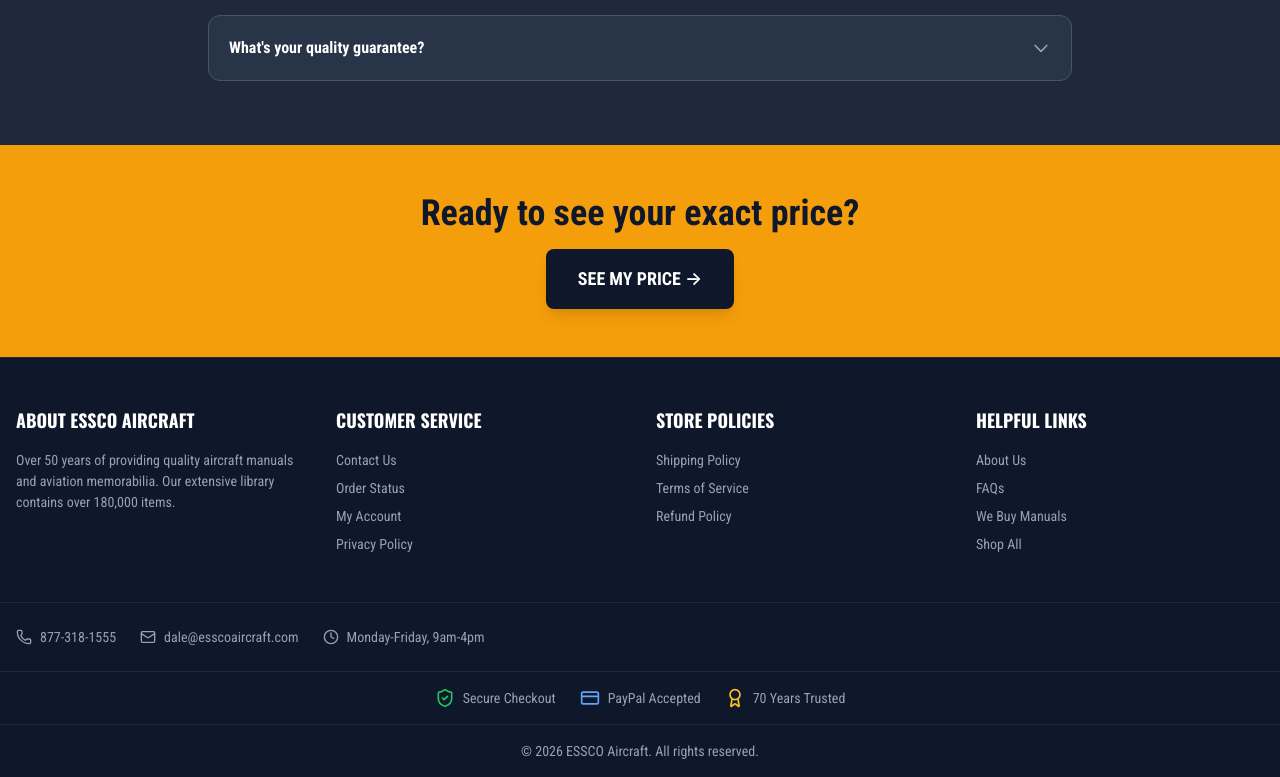
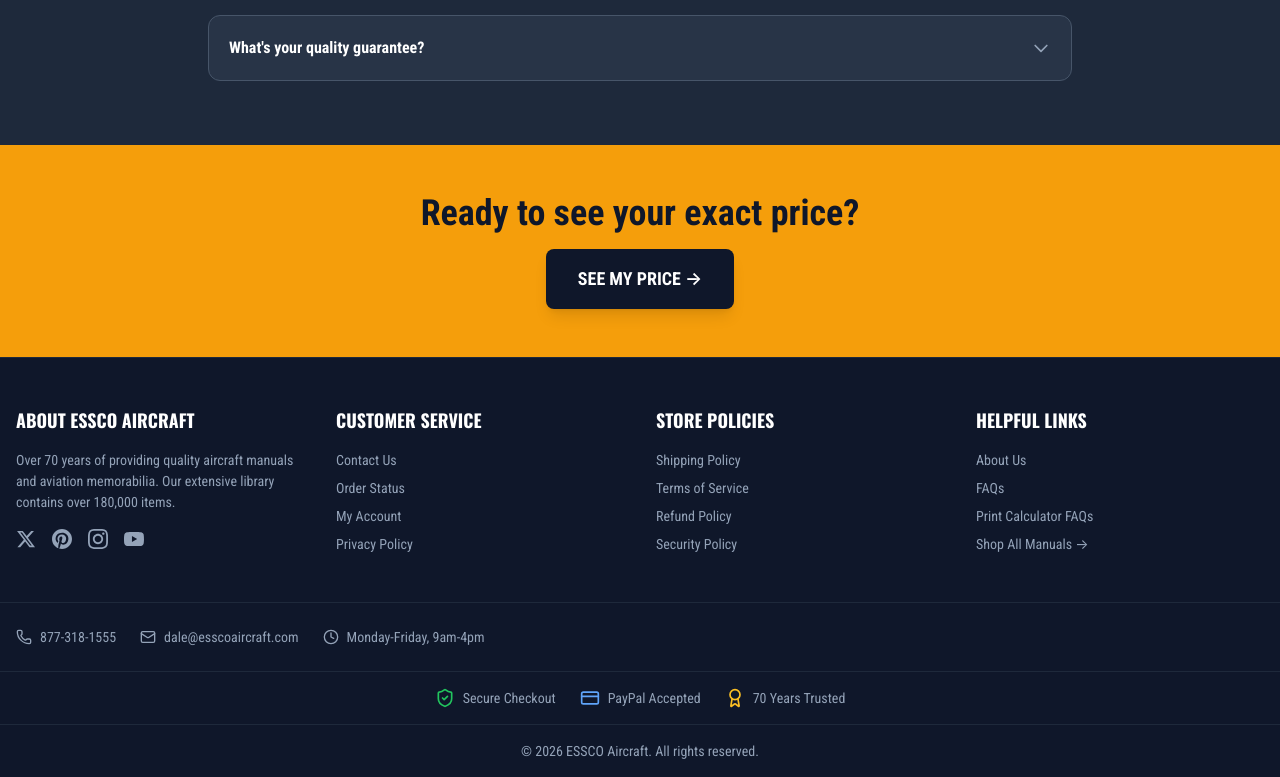
Before and after one commit to navspex/print_essco_aircraft_com, a React (Vite) app: page / in a window 1280 px wide. Shown: the part 5929-6706 px from the top of the page. Built offline with nearby package versions, Linux system fonts and the light colour scheme.

Commit message:
FIX: Footer links - all external to Shopify with target=_blank + social media

```diff
--- a/src/App.tsx
+++ b/src/App.tsx
@@ -405,16 +405,48 @@
       </section>
 
       {/* ==================== FOOTER ==================== */}
+      {/* ==================== FOOTER - Links to Shopify (external, new tab) ==================== */}
       <footer className="bg-slate-900 text-slate-400 border-t border-slate-800">
         <div className="max-w-7xl mx-auto px-4 py-12">
           <div className="grid grid-cols-1 md:grid-cols-2 lg:grid-cols-4 gap-8">
             <div>
               <h3 className="text-white font-bold text-lg uppercase mb-4" style={{ fontFamily: "'Oswald', sans-serif" }}>About ESSCO Aircraft</h3>
-              <p className="text-sm leading-relaxed mb-4">Over 50 years of providing quality aircraft manuals and aviation memorabilia. Our extensive library contains over 180,000 items.</p>
+              <p className="text-sm leading-relaxed mb-4">Over 70 years of providing quality aircraft manuals and aviation memorabilia. Our extensive library contains over 180,000 items.</p>
+              {/* Social Media Links */}
+              <div className="flex gap-4 mt-4">
+                <a href="https://twitter.com/esscoaircraft" target="_blank" rel="noopener noreferrer" className="hover:text-amber-400 transition-colors" aria-label="Twitter"><svg className="w-5 h-5" fill="currentColor" viewBox="0 0 24 24"><path d="M18.244 2.25h3.308l-7.227 8.26 8.502 11.24H16.17l-5.214-6.817L4.99 21.75H1.68l7.73-8.835L1.254 2.25H8.08l4.713 6.231zm-1.161 17.52h1.833L7.084 4.126H5.117z"/></svg></a>
+                <a href="https://www.pinterest.com/esscoaircraft/" target="_blank" rel="noopener noreferrer" className="hover:text-amber-400 transition-colors" aria-label="Pinterest"><svg className="w-5 h-5" fill="currentColor" viewBox="0 0 24 24"><path d="M12 0C5.373 0 0 5.372 0 12c0 5.084 3.163 9.426 7.627 11.174-.105-.949-.2-2.405.042-3.441.218-.937 1.407-5.965 1.407-5.965s-.359-.719-.359-1.782c0-1.668.967-2.914 2.171-2.914 1.023 0 1.518.769 1.518 1.69 0 1.029-.655 2.568-.994 3.995-.283 1.194.599 2.169 1.777 2.169 2.133 0 3.772-2.249 3.772-5.495 0-2.873-2.064-4.882-5.012-4.882-3.414 0-5.418 2.561-5.418 5.207 0 1.031.397 2.138.893 2.738.098.119.112.224.083.345l-.333 1.36c-.053.22-.174.267-.402.161-1.499-.698-2.436-2.889-2.436-4.649 0-3.785 2.75-7.262 7.929-7.262 4.163 0 7.398 2.967 7.398 6.931 0 4.136-2.607 7.464-6.227 7.464-1.216 0-2.359-.631-2.75-1.378l-.748 2.853c-.271 1.043-1.002 2.35-1.492 3.146C9.57 23.812 10.763 24 12 24c6.627 0 12-5.373 12-12 0-6.628-5.373-12-12-12z"/></svg></a>
+                <a href="https://instagram.com/esscoaircraft" target="_blank" rel="noopener noreferrer" className="hover:text-amber-400 transition-colors" aria-label="Instagram"><svg className="w-5 h-5" fill="currentColor" viewBox="0 0 24 24"><path d="M12 2.163c3.204 0 3.584.012 4.85.07 3.252.148 4.771 1.691 4.919 4.919.058 1.265.069 1.645.069 4.849 0 3.205-.012 3.584-.069 4.849-.149 3.225-1.664 4.771-4.919 4.919-1.266.058-1.644.07-4.85.07-3.204 0-3.584-.012-4.849-.07-3.26-.149-4.771-1.699-4.919-4.92-.058-1.265-.07-1.644-.07-4.849 0-3.204.013-3.583.07-4.849.149-3.227 1.664-4.771 4.919-4.919 1.266-.057 1.645-.069 4.849-.069zm0-2.163c-3.259 0-3.667.014-4.947.072-4.358.2-6.78 2.618-6.98 6.98-.059 1.281-.073 1.689-.073 4.948 0 3.259.014 3.668.072 4.948.2 4.358 2.618 6.78 6.98 6.98 1.281.058 1.689.072 4.948.072 3.259 0 3.668-.014 4.948-.072 4.354-.2 6.782-2.618 6.979-6.98.059-1.28.073-1.689.073-4.948 0-3.259-.014-3.667-.072-4.947-.196-4.354-2.617-6.78-6.979-6.98-1.281-.059-1.69-.073-4.949-.073zm0 5.838c-3.403 0-6.162 2.759-6.162 6.162s2.759 6.163 6.162 6.163 6.162-2.759 6.162-6.163c0-3.403-2.759-6.162-6.162-6.162zm0 10.162c-2.209 0-4-1.79-4-4 0-2.209 1.791-4 4-4s4 1.791 4 4c0 2.21-1.791 4-4 4zm6.406-11.845c-.796 0-1.441.645-1.441 1.44s.645 1.44 1.441 1.44c.795 0 1.439-.645 1.439-1.44s-.644-1.44-1.439-1.44z"/></svg></a>
+                <a href="https://www.youtube.com/user/esscoaircraft/" target="_blank" rel="noopener noreferrer" className="hover:text-amber-400 transition-colors" aria-label="YouTube"><svg className="w-5 h-5" fill="currentColor" viewBox="0 0 24 24"><path d="M23.498 6.186a3.016 3.016 0 0 0-2.122-2.136C19.505 3.545 12 3.545 12 3.545s-7.505 0-9.377.505A3.017 3.017 0 0 0 .502 6.186C0 8.07 0 12 0 12s0 3.93.502 5.814a3.016 3.016 0 0 0 2.122 2.136c1.871.505 9.376.505 9.376.505s7.505 0 9.377-.505a3.015 3.015 0 0 0 2.122-2.136C24 15.93 24 12 24 12s0-3.93-.502-5.814zM9.545 15.568V8.432L15.818 12l-6.273 3.568z"/></svg></a>
+              </div>
             </div>
-            <div><h3 className="text-white font-bold text-lg uppercase mb-4" style={{ fontFamily: "'Oswald', sans-serif" }}>Customer Service</h3><ul className="space-y-2 text-sm"><li><a href="#contact" className="hover:text-amber-400 transition-colors">Contact Us</a></li><li><a href="#orders" className="hover:text-amber-400 transition-colors">Order Status</a></li><li><a href="#account" className="hover:text-amber-400 transition-colors">My Account</a></li><li><a href="#privacy" className="hover:text-amber-400 transition-colors">Privacy Policy</a></li></ul></div>
-            <div><h3 className="text-white font-bold text-lg uppercase mb-4" style={{ fontFamily: "'Oswald', sans-serif" }}>Store Policies</h3><ul className="space-y-2 text-sm"><li><a href="#shipping" className="hover:text-amber-400 transition-colors">Shipping Policy</a></li><li><a href="#terms" className="hover:text-amber-400 transition-colors">Terms of Service</a></li><li><a href="#refunds" className="hover:text-amber-400 transition-colors">Refund Policy</a></li></ul></div>
-            <div><h3 className="text-white font-bold text-lg uppercase mb-4" style={{ fontFamily: "'Oswald', sans-serif" }}>Helpful Links</h3><ul className="space-y-2 text-sm"><li><a href="#about" className="hover:text-amber-400 transition-colors">About Us</a></li><li><a href="#faq" className="hover:text-amber-400 transition-colors">FAQs</a></li><li><a href="#buy-manuals" className="hover:text-amber-400 transition-colors">We Buy Manuals</a></li><li><a href="https://www.esscoaircraft.com" className="hover:text-amber-400 transition-colors">Shop All</a></li></ul></div>
+            <div>
+              <h3 className="text-white font-bold text-lg uppercase mb-4" style={{ fontFamily: "'Oswald', sans-serif" }}>Customer Service</h3>
+              <ul className="space-y-2 text-sm">
+                <li><a href="https://www.esscoaircraft.com/pages/contact-us" target="_blank" rel="noopener noreferrer" className="hover:text-amber-400 transition-colors">Contact Us</a></li>
+                <li><a href="https://www.esscoaircraft.com/pages/order-status" target="_blank" rel="noopener noreferrer" className="hover:text-amber-400 transition-colors">Order Status</a></li>
+                <li><a href="https://www.esscoaircraft.com/pages/my-account" target="_blank" rel="noopener noreferrer" className="hover:text-amber-400 transition-colors">My Account</a></li>
+                <li><a href="https://www.esscoaircraft.com/policies/privacy-policy" target="_blank" rel="noopener noreferrer" className="hover:text-amber-400 transition-colors">Privacy Policy</a></li>
+              </ul>
+            </div>
+            <div>
+              <h3 className="text-white font-bold text-lg uppercase mb-4" style={{ fontFamily: "'Oswald', sans-serif" }}>Store Policies</h3>
+              <ul className="space-y-2 text-sm">
+                <li><a href="https://www.esscoaircraft.com/pages/international-shipping" target="_blank" rel="noopener noreferrer" className="hover:text-amber-400 transition-colors">Shipping Policy</a></li>
+                <li><a href="https://www.esscoaircraft.com/policies/terms-of-service" target="_blank" rel="noopener noreferrer" className="hover:text-amber-400 transition-colors">Terms of Service</a></li>
+                <li><a href="https://www.esscoaircraft.com/policies/refund-policy" target="_blank" rel="noopener noreferrer" className="hover:text-amber-400 transition-colors">Refund Policy</a></li>
+                <li><a href="https://www.esscoaircraft.com/pages/security-policy" target="_blank" rel="noopener noreferrer" className="hover:text-amber-400 transition-colors">Security Policy</a></li>
+              </ul>
+            </div>
+            <div>
+              <h3 className="text-white font-bold text-lg uppercase mb-4" style={{ fontFamily: "'Oswald', sans-serif" }}>Helpful Links</h3>
+              <ul className="space-y-2 text-sm">
+                <li><a href="https://www.esscoaircraft.com/pages/about-us" target="_blank" rel="noopener noreferrer" className="hover:text-amber-400 transition-colors">About Us</a></li>
+                <li><a href="https://www.esscoaircraft.com/pages/faqs" target="_blank" rel="noopener noreferrer" className="hover:text-amber-400 transition-colors">FAQs</a></li>
+                <li><a href="#faq" className="hover:text-amber-400 transition-colors">Print Calculator FAQs</a></li>
+                <li><a href="https://www.esscoaircraft.com" target="_blank" rel="noopener noreferrer" className="hover:text-amber-400 transition-colors">Shop All Manuals →</a></li>
+              </ul>
+            </div>
           </div>
         </div>
         <div className="border-t border-slate-800">
```
